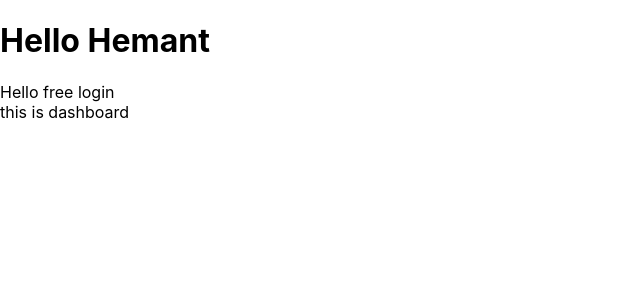
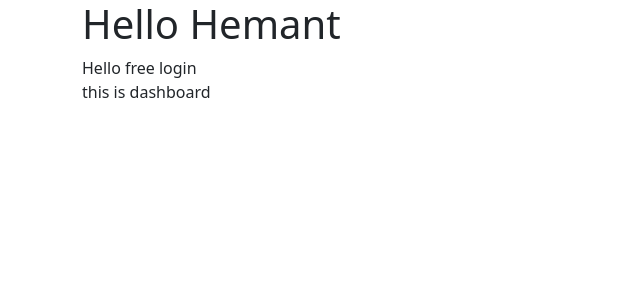
Before and after one commit to hemant-soni-vst-au4/Event-app, a React (Create React App) app in the folder frontend/: page / in a window 1280 px wide. Shown: the top 300 px of the page, without its empty margins (0-640 px from the left). Built offline with nearby package versions, Linux system fonts and the light colour scheme.

Commit message:
install reactstrap library

```diff
--- a/frontend/package.json
+++ b/frontend/package.json
@@ -6,9 +6,11 @@
     "@testing-library/jest-dom": "^5.11.4",
     "@testing-library/react": "^11.1.0",
     "@testing-library/user-event": "^12.1.10",
+    "bootstrap": "^5.0.1",
     "react": "^17.0.2",
     "react-dom": "^17.0.2",
-    "react-scripts": "4.0.3",
+    "react-scripts": "^1.1.5",
+    "reactstrap": "^8.9.0",
     "web-vitals": "^1.0.1"
   },
   "scripts": {
--- a/frontend/src/App.js
+++ b/frontend/src/App.js
@@ -1,14 +1,17 @@
 import './App.css';
 import Login from './pages/Login';
 import Dashboard from './pages/Dashboard';
+import React from 'react';
+import { Container } from 'reactstrap'
+
 
 function App() {
   return (
-    <div>
+    <Container>
     <h1>Hello Hemant</h1>
     <Login />
     <Dashboard />
-    </div>
+    </Container>
   );
 }
 
--- a/frontend/src/index.js
+++ b/frontend/src/index.js
@@ -2,6 +2,7 @@ import React from 'react';
 import ReactDOM from 'react-dom';
 import './index.css';
 import App from './App';
+import 'bootstrap/dist/css/bootstrap.min.css';
 
 
 ReactDOM.render(
```
Also changed, not shown: 2 other files (tests, documents, lock files or other folders).
